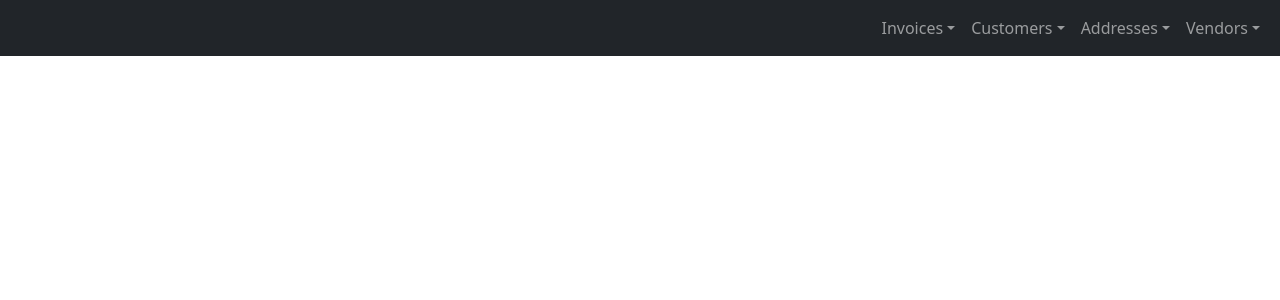
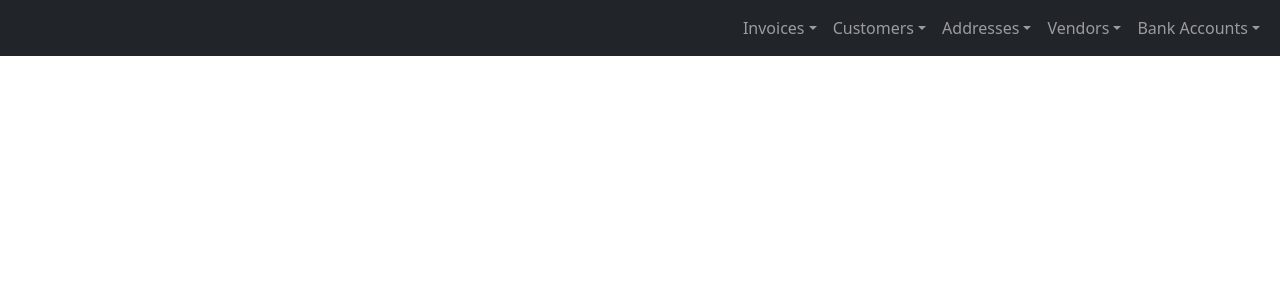
Before and after one commit to Segelzwerg/Rechnung, a Django app: page / in a window 1280 px wide. Shown: the top 300 px of the page. Run offline with Django 5.2, Linux system fonts and the light colour scheme; parts of the project's set-up code (start-up, migrations or seed data) failed here and were passed over; some libraries are stand-ins or nearby versions.

Commit message:
ADD: bank account views
Signed-off-by: Segelzwerg <25705862+Segelzwerg@users.noreply.github.com>

```diff
--- a/invoice/urls.py
+++ b/invoice/urls.py
@@ -10,6 +10,11 @@ urlpatterns = [
     path("address/<int:pk>/", views.AddressUpdateView.as_view(), name="address-update"),
     path("address/<int:pk>/delete/", views.AddressDeleteView.as_view(), name="address-delete"),
     path("addresses/", views.AddressListView.as_view(), name="address-list"),
+    path('bankaccount/add/', views.BankAccountCreateView.as_view(), name='bank-account-add'),
+    path("bankaccount/<int:pk>/", views.BankAccountUpdateView.as_view(),
+         name="bank-account-update"),
+    path("bankaccount/<int:pk>/delete/", views.BankAccountDeleteView.as_view(),
+         name="bank-account-delete"),
     path("customer/add/", views.CustomerCreateView.as_view(), name="customer-add"),
     path("customer/<int:pk>/", views.CustomerUpdateView.as_view(), name="customer-update"),
     path("customer/<int:pk>/delete/", views.CustomerDeleteView.as_view(), name="customer-delete"),
--- a/invoice/views.py
+++ b/invoice/views.py
@@ -9,7 +9,7 @@ from reportlab.pdfgen import canvas
 from reportlab.platypus import Table
 
 from invoice.forms import InvoiceItemForm
-from invoice.models import Address, Vendor, Customer, Invoice, InvoiceItem
+from invoice.models import Address, Vendor, Customer, Invoice, InvoiceItem, BankAccount
 
 A4_WIDTH = 595
 
@@ -42,6 +42,26 @@ class AddressDeleteView(DeleteView):
 class AddressListView(ListView):
     """List all addresses."""
     model = Address
+
+
+class BankAccountCreateView(CreateView):
+    """Create a new bank account."""
+    model = BankAccount
+    fields = '__all__'
+    success_url = reverse_lazy('bank-account-add')
+
+
+class BankAccountUpdateView(UpdateView):
+    """Update an existing bank account."""
+    model = BankAccount
+    fields = '__all__'
+    success_url = reverse_lazy('bank-account-update')
+
+
+class BankAccountDeleteView(DeleteView):
+    """Delete an existing bank account."""
+    model = BankAccount
+    success_url = reverse_lazy('start')
 
 
 class CustomerCreateView(CreateView):
@@ -123,6 +143,9 @@ def pdf_invoice(request, invoice_id) -> FileResponse:
                           f'Total: {invoice.total}')
     if invoice.vendor.tax_id:
         pdf_object.drawString(100, 100, f'Tax ID: {invoice.vendor.tax_id}')
+    if invoice.vendor.bank_account:
+        pdf_object.drawString(100, 80, f'IBAN: {invoice.vendor.bank_account.iban}')
+        pdf_object.drawString(100, 60, f'BIC: {invoice.vendor.bank_account.bic}')
     pdf_object.showPage()
     pdf_object.save()
     buffer.seek(0)
--- a/templates/base.html
+++ b/templates/base.html
@@ -76,6 +76,17 @@
                         </li>
                     </ul>
                 </li>
+                <li class="nav-item dropdown">
+                    <a class="nav-link dropdown-toggle" href="{{ nav_bar_escape }}/vendors/"
+                       role="button" data-bs-toggle="dropdown"
+                       aria-expanded="false">Bank Accounts</a>
+                    <ul class="dropdown-menu">
+                        <li>
+                            <a class="dropdown-item"
+                               href="{{ nav_bar_escape }}/bankaccount/add/">Add</a>
+                        </li>
+                    </ul>
+                </li>
             </ul>
         </div>
         {% if user.is_authenticated %}
```
Also changed, not shown: invoice/templates/invoice/bankaccount_form.html (added, +12 -0 lines).
